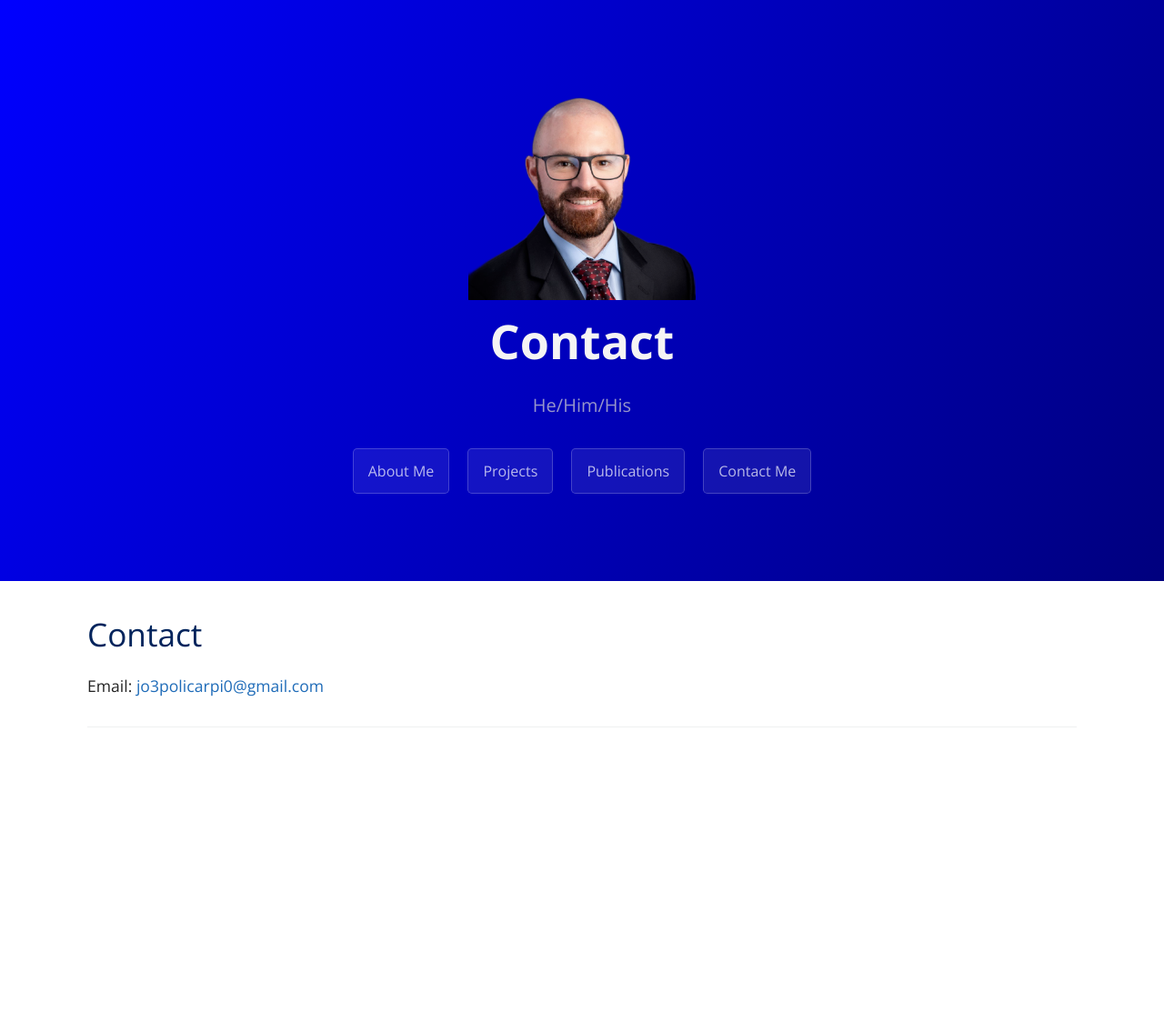
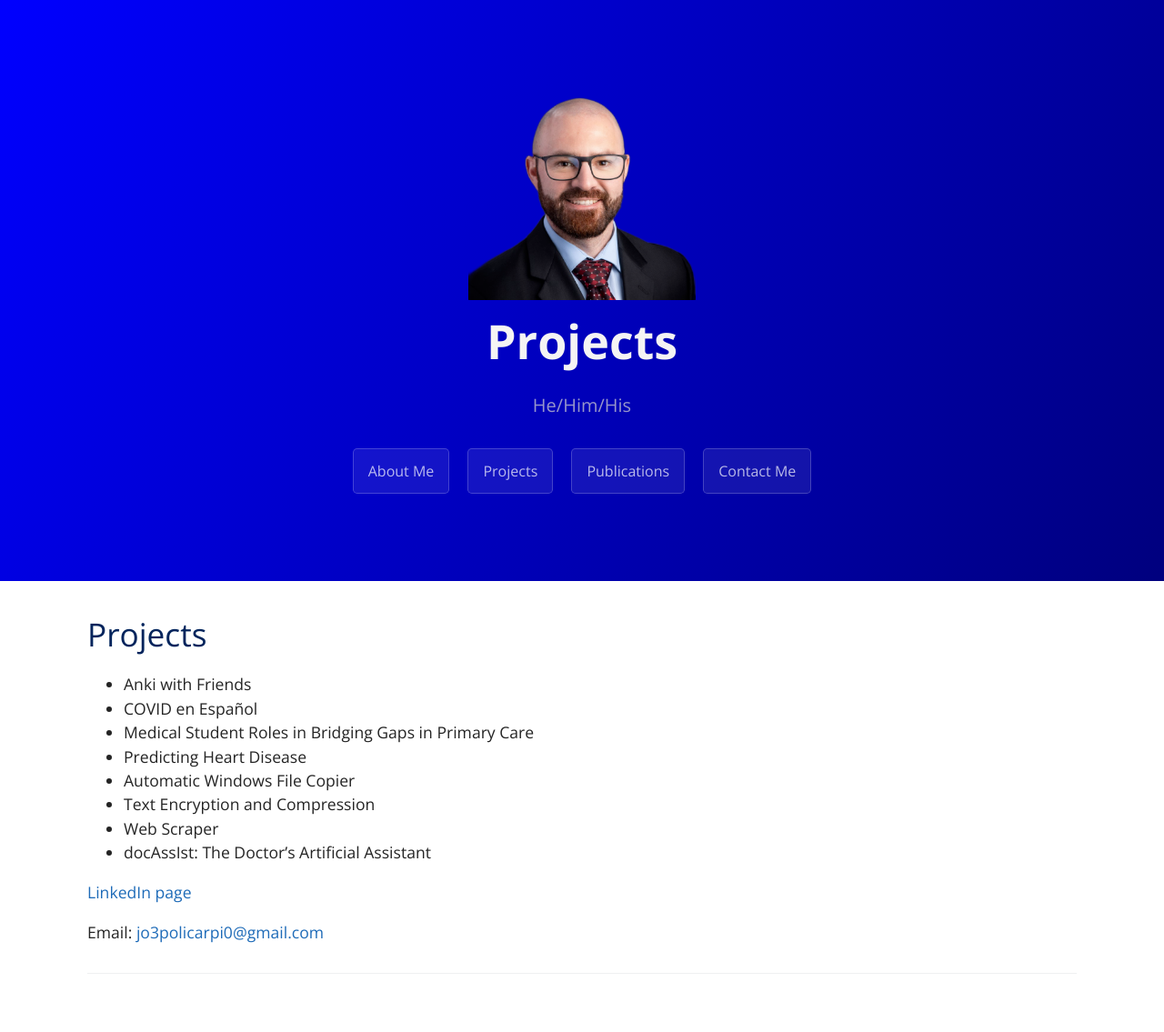
Before and after one commit to jopeo/joepo, a Jekyll site: the page built from projects.md, in a window 1280 px wide. Shown: the whole page at 91% size. Built offline with Jekyll 4.4.1, drawn with Linux system fonts in a browser that asks for light colours; before the commit the page ends 900 px from its top, so only the background shows below that.

Commit message:
updated 1719

```diff
--- a/projects.md
+++ b/projects.md
@@ -1,9 +1,20 @@
 ---
-title: Contact
+title: Projects
 layout: template
 filename: contact
 ---
 
-# Contact
+# Projects
+
+- Anki with Friends
+- COVID en Español
+- Medical Student Roles in Bridging Gaps in Primary Care
+- Predicting Heart Disease
+- Automatic Windows File Copier
+- Text Encryption and Compression
+- Web Scraper
+- docAssIst: The Doctor's Artificial Assistant
+
+[LinkedIn page](https://www.linkedin.com/in/joseph-policarpio){:target="_blank"}
 
 Email: [jo3policarpi0@gmail.com](mailto:jo3policarpi0@gmail.com)
```
Also changed, not shown: index.md (+16 -0 lines), publications.md (+20 -3 lines).
